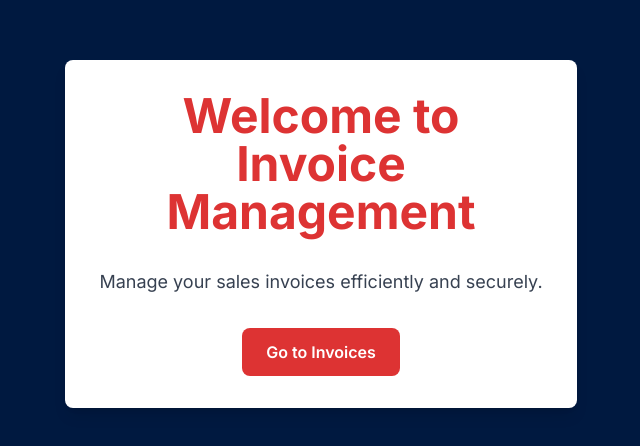
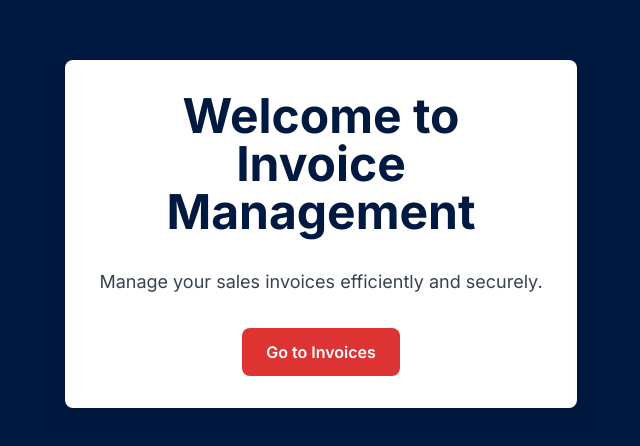
Before and after one commit to thetamaraelaye/Invoice-Management, a Next.js app: page / in a window 1280 px wide. Shown: the part 166-612 px from the top of the page, without its empty margins (319-959 px from the left). Built offline with nearby package versions, Linux system fonts and the light colour scheme.

Commit message:
style: change text colour on the landing page

```diff
--- a/src/app/page.tsx
+++ b/src/app/page.tsx
@@ -13,13 +13,13 @@ const LandingPage = () => {
   return (
     <div className="min-h-screen flex flex-col items-center justify-center bg-primary text-white">
       <div className="text-center space-y-8 p-8 bg-white text-primary rounded-lg shadow-lg max-w-lg w-full">
-        <h1 className="text-5xl font-bold text-secondary">Welcome to Invoice Management</h1>
+        <h1 className="text-5xl font-bold text-primary">Welcome to Invoice Management</h1>
         <p className="text-lg text-gray-700">
           Manage your sales invoices efficiently and securely.
         </p>
         <button
           onClick={navigateToInvoices}
-          className="mt-8 px-6 py-3 bg-secondary hover:bg-secondary-dark text-white font-semibold rounded-lg transition-colors duration-300"
+          className="mt-8 px-6 py-3 bg-secondary hover:bg-secondary-dark focus:bg-primary text-white font-semibold rounded-lg transition-colors duration-300"
         >
           Go to Invoices
         </button>
```
